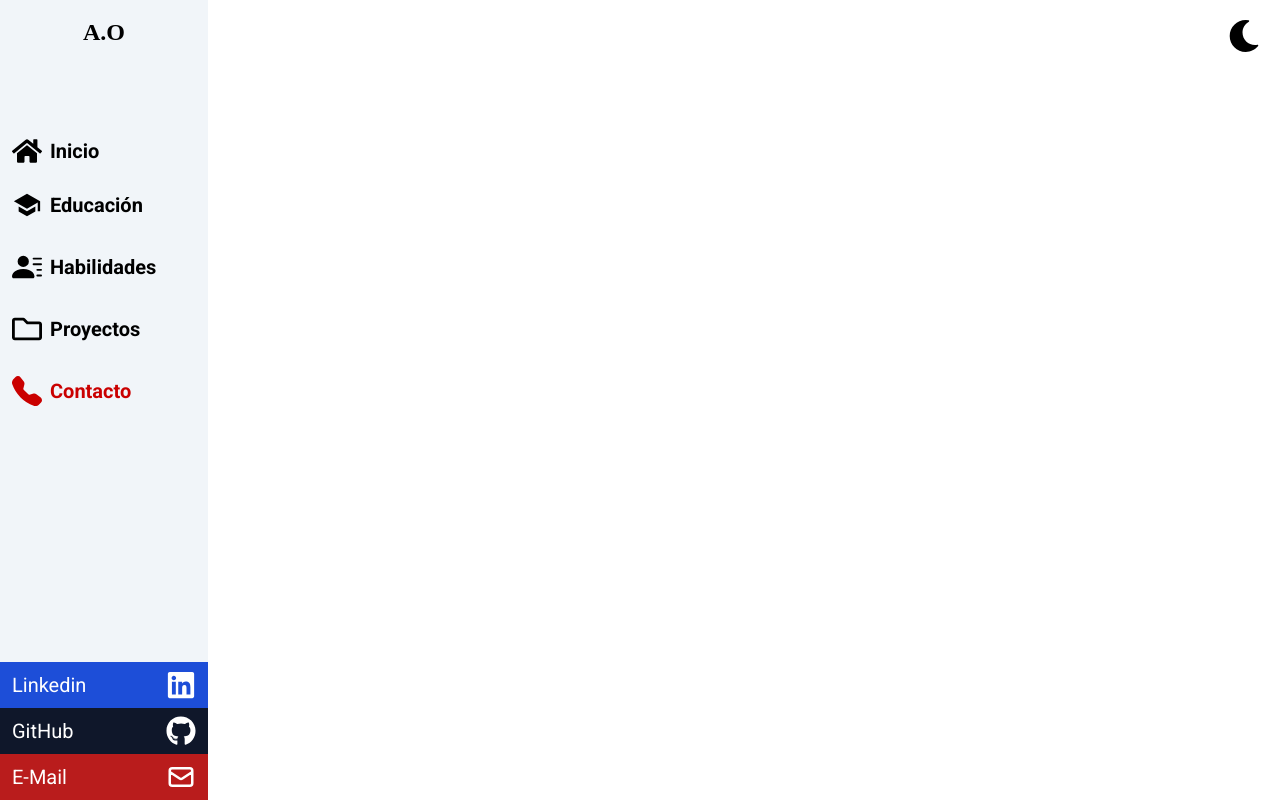
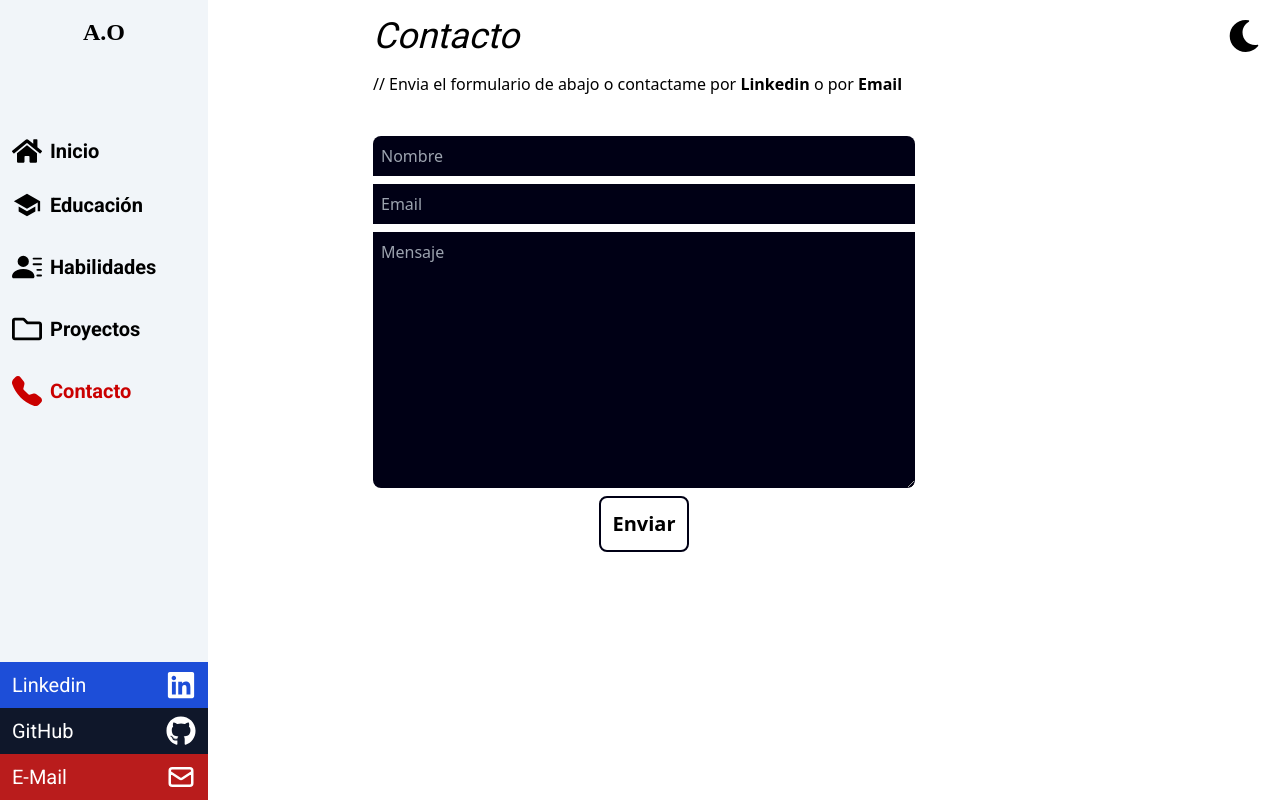
Before and after one commit to alexis-orphant/portfolio2, a React (Vite) app: page /contact in a window 1280 px wide. Built offline with nearby package versions, Linux system fonts and the light colour scheme; a web font is replaced by a local one.

Commit message:
creado de formulario

```diff
--- a/src/components/Contact.jsx
+++ b/src/components/Contact.jsx
@@ -2,7 +2,60 @@ import React from "react";
 
 const Contact = () => {
     return (
-        <section className="w-screen h-screen bg-white dark:text-white dark:bg-[#000015] overflow-x-hidden"></section>
+        <section className="w-screen h-screen bg-white dark:text-white dark:bg-[#000015] overflow-x-hidden">
+            <form
+                method="POST"
+                action="https://getform.io/f/6e98881b-7459-4ceb-b0b7-4dbd06ba310b"
+                className="flex flex-col max-w-[200px] md:max-w-[350px] lg:max-w-[550px] mx-auto pl-2"
+            >
+                <div className="pb-8">
+                    <h2 className="font-roboto text-2xl lg:text-4xl italic py-4">
+                        Contacto
+                    </h2>
+                    <p className="">
+                        // Envia el formulario de abajo o contactame por{" "}
+                        <span className="font-bold hover:text-blue-500 cursor-pointer">
+                            <a
+                                href="https://www.linkedin.com/in/alexis-orphant-247877234/"
+                                target="_blank"
+                            >
+                                Linkedin
+                            </a>
+                        </span>{" "}
+                        o por{" "}
+                        <span className="font-bold hover:text-blue-500 cursor-pointer">
+                            <a
+                                href="https://mail.google.com/mail/?view=cm&fs=1&tf=1&to=alecne99@gmail.com"
+                                target="_blank"
+                            >
+                                Email
+                            </a>
+                        </span>
+                    </p>
+                </div>
+                <input
+                    className="my-2 p-2 bg-[#000015] dark:bg-slate-700 text-white rounded-t-lg"
+                    type="text"
+                    placeholder="Nombre"
+                    name="name"
+                />
+                <input
+                    className="p-2 bg-[#000015] dark:bg-slate-700 text-white"
+                    type="email"
+                    placeholder="Email"
+                    name="email"
+                />
+                <textarea
+                    className="bg-[#000015] my-2 p-2 dark:bg-slate-700 text-white rounded-b-lg"
+                    placeholder="Mensaje"
+                    name="message"
+                    rows="10"
+                ></textarea>
+                <button className="fonto-roboto text-xl font-semibold rounded-lg border-2 border-[#000015] dark:border-white hover:bg-slate-900 hover:text-white dark:hover:bg-slate-600 dark:hover:text-black hover:rounded-xl p-3 mx-auto flex items-center duration-200">
+                    Enviar
+                </button>
+            </form>
+        </section>
     );
 };
 
--- a/src/components/Home.jsx
+++ b/src/components/Home.jsx
@@ -5,7 +5,9 @@ const Home = () => {
     return (
         <section className="w-screen h-screen pt-8 bg-white lg:flex lg:justify-around lg:items-center dark:text-white dark:bg-[#000015] overflow-x-hidden">
             <main className="ml-48 md:ml-64">
-                <p className="font-raleway text-lg lg:text-xl font-semibold">Hola, soy</p>
+                <p className="font-raleway text-lg lg:text-xl font-semibold">
+                    Hola, soy
+                </p>
                 <h1 className="font-raleway italic font-semibold text-2xl lg:text-6xl py-2">
                     Alexis Orphant
                 </h1>
@@ -26,13 +28,17 @@ const Home = () => {
                     interpersonales
                 </p>
                 <div className="py-4 lg:mt-6">
-                    <button className="font-roboto text-lg lg:text-2xl bg-neutral-200 p-2 rounded-xl shadow-xl shadow-black hover:shadow-2xl hover:shadow-black hover:bg-black hover:text-white hover:scale-125 dark:bg-slate-900 dark:hover:bg-white dark:hover:text-black dark:shadow-white/25 dark:hover:shadow-white duration-200">
+                    <button className="fonto-roboto text-xl font-semibold rounded-lg border-2 border-[#000015] dark:border-white hover:bg-slate-900 hover:text-white dark:hover:bg-slate-600 dark:hover:text-black hover:rounded-xl p-3 mx-auto flex items-center duration-200">
                         Ver CV
                     </button>
                 </div>
             </main>
             <figure className="mx-auto w-44 lg:w-64 xl:w-80">
-                <img src={foto} alt="Alexis Orphant" className="rounded-full ml-16 md:ml-0" />
+                <img
+                    src={foto}
+                    alt="Alexis Orphant"
+                    className="rounded-full ml-16 md:ml-0"
+                />
             </figure>
         </section>
     );
--- a/src/components/proyectsContainer/proyectsDetail/ProyectModal.jsx
+++ b/src/components/proyectsContainer/proyectsDetail/ProyectModal.jsx
@@ -51,16 +51,14 @@ const ProyectModal = ({ setModal, modalData }) => {
                     <a
                         href={deploy}
                         target="_blank"
-                        className="text-xl bg-slate-700 text-white dark:bg-slate-400 dark:text-black p-2 rounded-lg hover:bg-zinc-700 dark:hover:bg-zinc-300 hover:shadow-xl hover:shadow-slate-900
-                                hover:rounded-xl duration-200 "
+                        className="fonto-roboto text-xl font-semibold rounded-lg border-2 border-[#000015] dark:border-white hover:bg-slate-900 hover:text-white dark:hover:bg-slate-600 dark:hover:text-black hover:rounded-xl p-3 mx-auto flex items-center duration-200"
                     >
                         Deploy
                     </a>
                     <a
                         href={repositorio}
                         target="_blank"
-                        className="text-xl bg-slate-700 text-white dark:bg-slate-400 dark:text-black p-2 rounded-lg hover:bg-zinc-700 dark:hover:bg-zinc-300 hover:shadow-xl hover:shadow-slate-900
-                                hover:rounded-xl duration-200 "
+                        className="fonto-roboto text-xl font-semibold rounded-lg border-2 border-[#000015] dark:border-white hover:bg-slate-900 hover:text-white dark:hover:bg-slate-600 dark:hover:text-black hover:rounded-xl p-3 mx-auto flex items-center duration-200"
                     >
                         Repositorio
                     </a>
--- a/src/components/proyectsContainer/proyectsDetail/proyects/Proyect.jsx
+++ b/src/components/proyectsContainer/proyectsDetail/proyects/Proyect.jsx
@@ -18,10 +18,9 @@ const Proyect = ({ p, modal, setModal, setModalData }) => {
                 <button
                     onClick={() => {
                         modal === false ? setModal(true) : setModal(false);
-                        setModalData(p)
+                        setModalData(p);
                     }}
-                    className="text-xl bg-slate-700 text-white rounded-lg dark:bg-slate-400 dark:text-black p-2 hover:bg-zinc-700 dark:hover:bg-zinc-300
-                                hover:rounded-xl duration-200 hover:shadow-xl hover:shadow-black"
+                    className="fonto-roboto text-xl font-semibold rounded-lg border-2 border-[#000015] dark:border-white hover:bg-slate-900 hover:text-white dark:hover:bg-slate-600 dark:hover:text-black hover:rounded-xl p-3 mx-auto flex items-center duration-200"
                 >
                     Ver Más
                 </button>
```
